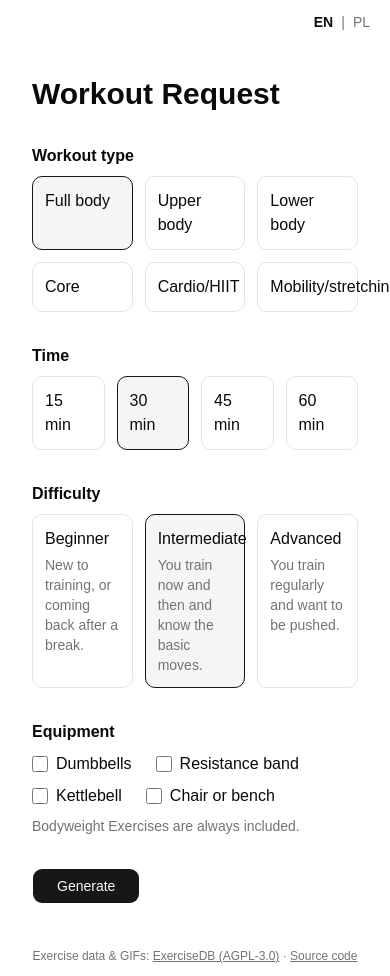
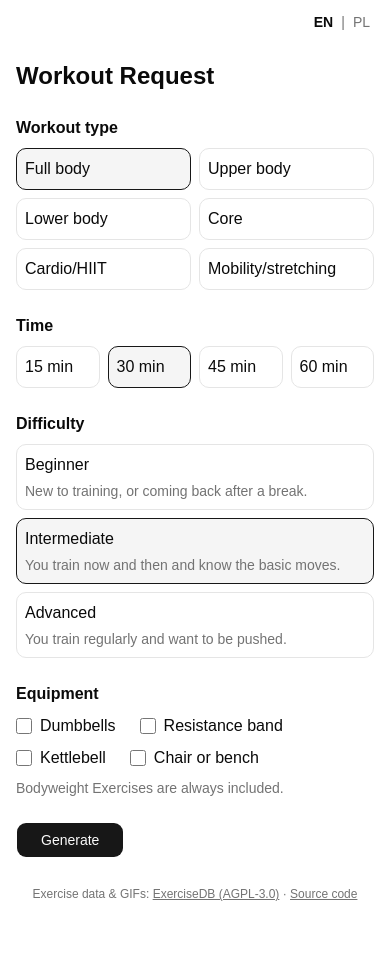
Before and after one commit to maras333/home-workout, a React (Vite) app: page / in a window 390 px wide. After the commit the page ends 914 px from the top, so only its background shows below. Built offline with nearby package versions, Linux system fonts and the light colour scheme.

Commit message:
Lay out the Workout Request form to fit a phone
Workout types in two columns, Time in four, Difficulty in one with its
hints, and less padding below the sm breakpoint; the laptop layout is
unchanged.

Co-Authored-By: Claude Opus 5.5 <noreply@anthropic.com>

```diff
--- a/src/screens/WorkoutRequestForm.tsx
+++ b/src/screens/WorkoutRequestForm.tsx
@@ -14,7 +14,7 @@ import {
 } from '@/workout'
 
 const optionCard =
-  'flex cursor-pointer flex-col gap-1 rounded-lg border p-3 has-checked:border-primary has-checked:bg-muted has-focus-visible:ring-3 has-focus-visible:ring-ring/50'
+  'flex min-w-0 cursor-pointer flex-col gap-1 rounded-lg border p-2 break-words sm:p-3 has-checked:border-primary has-checked:bg-muted has-focus-visible:ring-3 has-focus-visible:ring-ring/50'
 
 function Field({ legend, children }: { legend: string; children: ReactNode }) {
   return (
@@ -79,12 +79,12 @@ export function WorkoutRequestForm() {
   }
 
   return (
-    <div className="mx-auto flex max-w-3xl flex-col gap-12 p-8">
-      <form onSubmit={onSubmit} className="flex flex-col gap-8">
-        <h1 className="text-3xl font-bold">{text.heading}</h1>
+    <div className="mx-auto flex max-w-3xl flex-col gap-8 p-4 sm:gap-12 sm:p-8">
+      <form onSubmit={onSubmit} className="flex flex-col gap-6 sm:gap-8">
+        <h1 className="text-2xl font-bold sm:text-3xl">{text.heading}</h1>
 
         <Field legend={text.workoutType}>
-          <div className="grid grid-cols-3 gap-3">
+          <div className="grid grid-cols-2 gap-2 sm:grid-cols-3 sm:gap-3">
             {WORKOUT_TYPES.map((type) => (
               <RadioCard
                 key={type}
@@ -98,7 +98,7 @@ export function WorkoutRequestForm() {
         </Field>
 
         <Field legend={text.time}>
-          <div className="grid grid-cols-4 gap-3">
+          <div className="grid grid-cols-4 gap-2 sm:gap-3">
             {MINUTES.map((minutes) => (
               <RadioCard
                 key={minutes}
@@ -112,7 +112,7 @@ export function WorkoutRequestForm() {
         </Field>
 
         <Field legend={text.difficulty}>
-          <div className="grid grid-cols-3 gap-3">
+          <div className="grid grid-cols-1 gap-2 sm:grid-cols-3 sm:gap-3">
             {DIFFICULTIES.map((difficulty) => (
               <RadioCard
                 key={difficulty}
```
